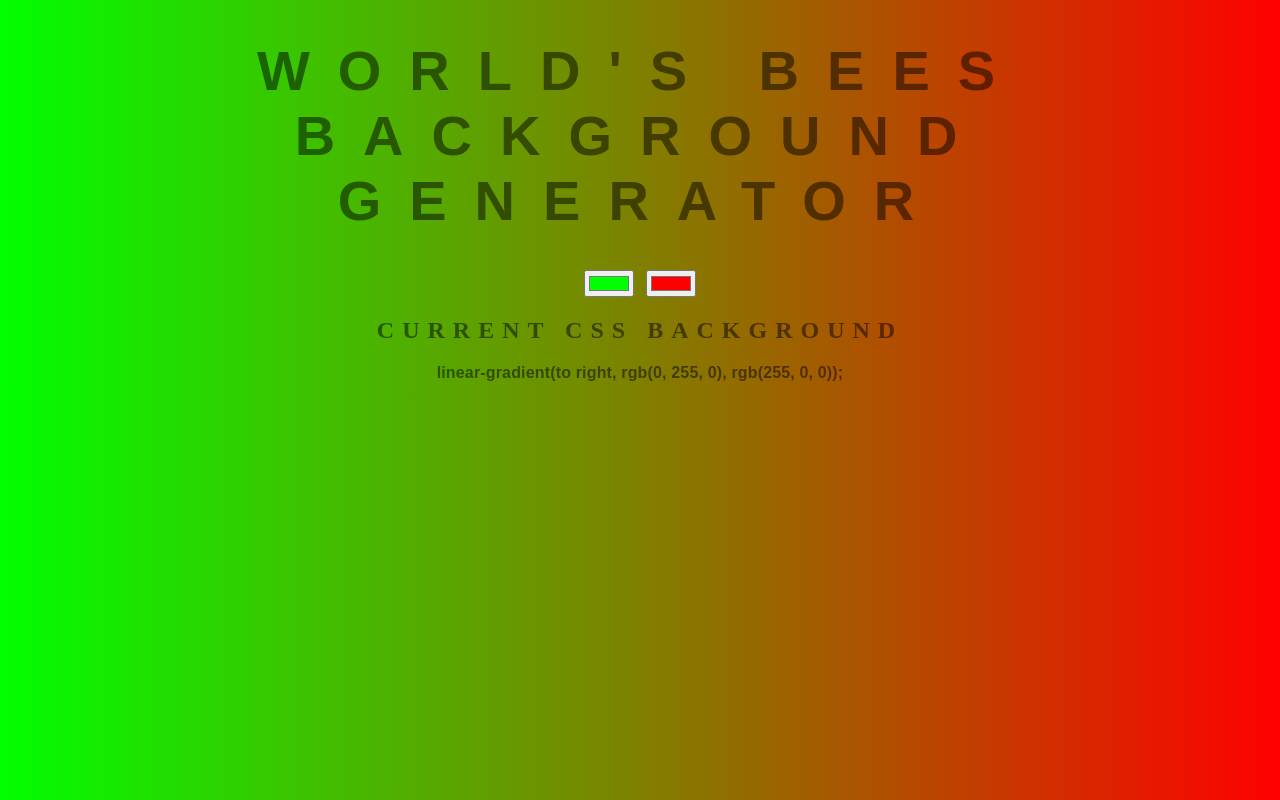
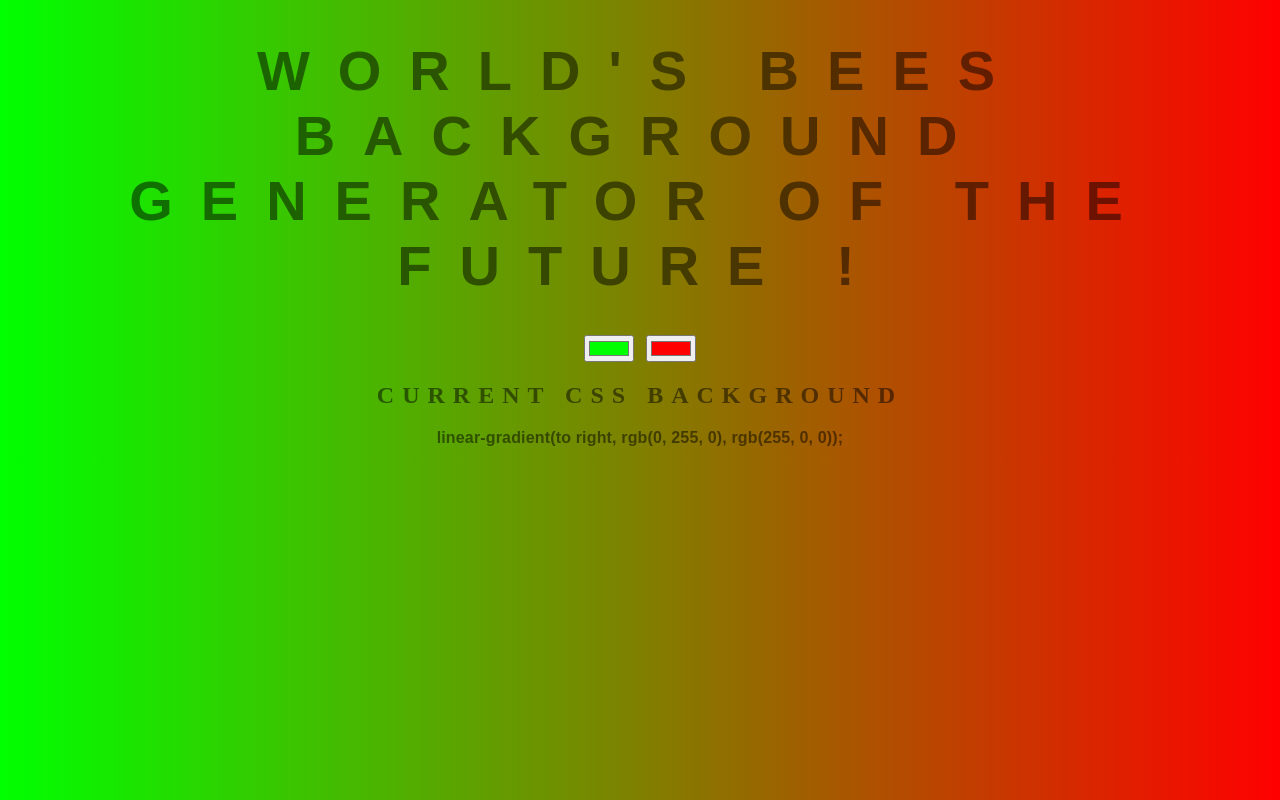
Before and after one commit to Lairdfire/background-generator, a plain HTML site: page index.html in a window 1280 px wide. Drawn offline with Linux system fonts and the light colour scheme.

Commit message:
This title is better

```diff
--- a/index.html
+++ b/index.html
@@ -7,7 +7,7 @@
 	<link rel="stylesheet" type="text/css" href="style.css">
 </head>
 <body id="gradient">
-	<h1>World's Bees Background generator</h1>
+	<h1>World's Bees Background generator of the future !</h1>
 	<input class ="color1" type="color" name="color1" value="#00ff00">
 	<input class ="color2" type="color" name="color2" value="#ff0000">
 
```
